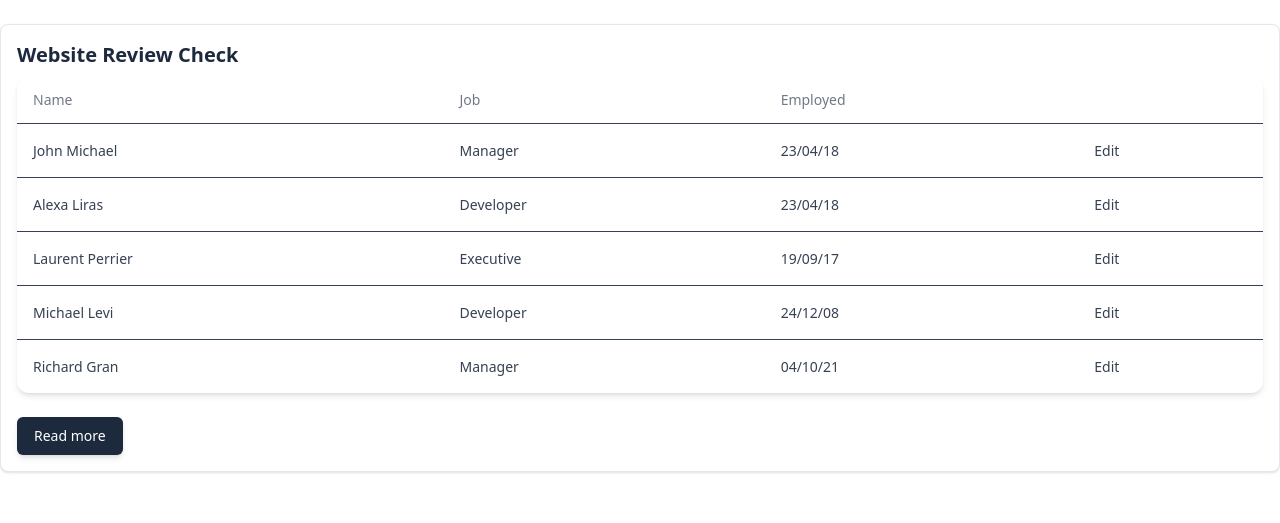
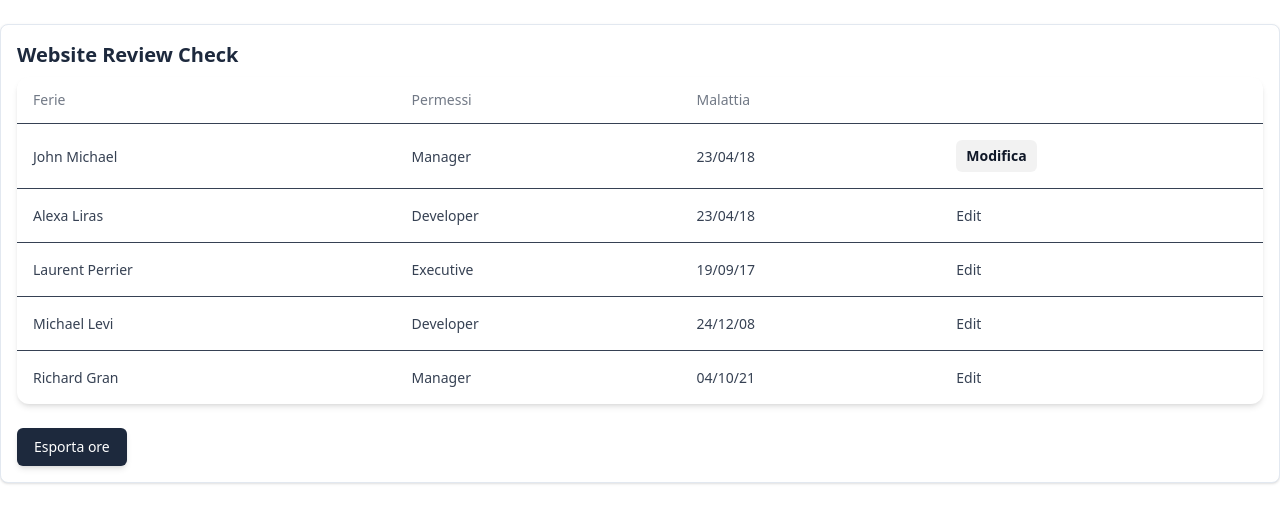
Before and after one commit to gabrielepagnotta/Gixer, a Python web app: template Gixer/Gixer_frontend/templates/lista-ore.html in a window 1280 px wide. Shown: the part 64-587 px from the top of the page. Run offline with Jinja, Linux system fonts and the light colour scheme; the template is opened without the code that fills it, so the values that code supplies are empty.

Commit message:
inserimento pulsante di modifica ore

```diff
--- a/Gixer/Gixer_frontend/templates/lista-ore.html
+++ b/Gixer/Gixer_frontend/templates/lista-ore.html
@@ -8,22 +8,22 @@
     </h6>
     <div
   class="relative flex flex-col w-full h-full overflow-scroll text-gray-700 bg-white shadow-md rounded-xl bg-clip-border">
-  <table class="w-full text-left table-auto min-w-max">
+  <table class="w-full text-left table-auto min-w-max overflow-hidden">
     <thead>
       <tr>
         <th class="p-4 border-b border-blue-gray-100 bg-blue-gray-50">
           <p class="block font-sans text-sm antialiased font-normal leading-none text-blue-gray-900 opacity-70">
-            Name
+            Ferie
           </p>
         </th>
         <th class="p-4 border-b border-blue-gray-100 bg-blue-gray-50">
           <p class="block font-sans text-sm antialiased font-normal leading-none text-blue-gray-900 opacity-70">
-            Job
+            Permessi
           </p>
         </th>
         <th class="p-4 border-b border-blue-gray-100 bg-blue-gray-50">
           <p class="block font-sans text-sm antialiased font-normal leading-none text-blue-gray-900 opacity-70">
-            Employed
+            Malattia
           </p>
         </th>
         <th class="p-4 border-b border-blue-gray-100 bg-blue-gray-50">
@@ -49,9 +49,7 @@
           </p>
         </td>
         <td class="p-4 border-b border-blue-gray-50">
-          <a href="#" class="block font-sans text-sm antialiased font-medium leading-normal text-blue-gray-900">
-            Edit
-          </a>
+          <button command="show-modal" commandfor="dialog" class=" cursor-pointer rounded-md bg-gray-950/5 px-2.5 py-1.5 text-sm font-semibold text-gray-900 hover:bg-gray-950/10">Modifica</button>
         </td>
       </tr>
       <tr>
@@ -147,12 +145,41 @@
 </div>
   </div>
   <div class="px-4 pb-4 pt-0 mt-2">
-    <button class="rounded-md bg-slate-800 py-2 px-4 border border-transparent text-center text-sm text-white transition-all shadow-md hover:shadow-lg focus:bg-slate-700 focus:shadow-none active:bg-slate-700 hover:bg-slate-700 active:shadow-none disabled:pointer-events-none disabled:opacity-50 disabled:shadow-none" type="button">
-      Read more
+    <button class="cursor-pointer rounded-md bg-slate-800 py-2 px-4 border border-transparent text-center text-sm text-white transition-all shadow-md hover:shadow-lg focus:bg-slate-700 focus:shadow-none active:bg-slate-700 hover:bg-slate-700 active:shadow-none disabled:pointer-events-none disabled:opacity-50 disabled:shadow-none" type="button">
+      Esporta ore
     </button>
   </div>
 </div>
 
+<el-dialog>
+  <dialog id="dialog" aria-labelledby="dialog-title" class="fixed inset-0 size-auto max-h-none max-w-none overflow-y-auto bg-transparent backdrop:bg-transparent">
+    <el-dialog-backdrop class="fixed inset-0 bg-gray-500/75 transition-opacity data-closed:opacity-0 data-enter:duration-300 data-enter:ease-out data-leave:duration-200 data-leave:ease-in"></el-dialog-backdrop>
+
+    <div tabindex="0" class="flex min-h-full items-end justify-center p-4 text-center focus:outline-none sm:items-center sm:p-0">
+      <el-dialog-panel class="relative transform overflow-hidden rounded-lg bg-white text-left shadow-xl transition-all data-closed:translate-y-4 data-closed:opacity-0 data-enter:duration-300 data-enter:ease-out data-leave:duration-200 data-leave:ease-in sm:my-8 sm:w-full sm:max-w-lg data-closed:sm:translate-y-0 data-closed:sm:scale-95">
+        <div class="bg-white px-4 pt-5 pb-4 sm:p-6 sm:pb-4">
+          <div class="sm:flex sm:items-start">
+            <div class="mx-auto flex size-12 shrink-0 items-center justify-center rounded-full bg-red-100 sm:mx-0 sm:size-10">
+              <svg viewBox="0 0 24 24" fill="none" stroke="currentColor" stroke-width="1.5" data-slot="icon" aria-hidden="true" class="size-6 text-red-600">
+                <path d="M12 9v3.75m-9.303 3.376c-.866 1.5.217 3.374 1.948 3.374h14.71c1.73 0 2.813-1.874 1.948-3.374L13.949 3.378c-.866-1.5-3.032-1.5-3.898 0L2.697 16.126ZM12 15.75h.007v.008H12v-.008Z" stroke-linecap="round" stroke-linejoin="round" />
+              </svg>
+            </div>
+            <div class="mt-3 text-center sm:mt-0 sm:ml-4 sm:text-left">
+              <h3 id="dialog-title" class="text-base font-semibold text-gray-900">Deactivate account</h3>
+              <div class="mt-2">
+                <p class="text-sm text-gray-500">Are you sure you want to deactivate your account? All of your data will be permanently removed. This action cannot be undone.</p>
+              </div>
+            </div>
+          </div>
+        </div>
+        <div class="bg-gray-50 px-4 py-3 sm:flex sm:flex-row-reverse sm:px-6">
+          <button type="button" command="close" commandfor="dialog" class="inline-flex w-full justify-center rounded-md bg-red-600 px-3 py-2 text-sm font-semibold text-white shadow-xs hover:bg-red-500 sm:ml-3 sm:w-auto">Deactivate</button>
+          <button type="button" command="close" commandfor="dialog" class="mt-3 inline-flex w-full justify-center rounded-md bg-white px-3 py-2 text-sm font-semibold text-gray-900 shadow-xs inset-ring inset-ring-gray-300 hover:bg-gray-50 sm:mt-0 sm:w-auto">Cancel</button>
+        </div>
+      </el-dialog-panel>
+    </div>
+  </dialog>
+</el-dialog>
 
 
 
```
